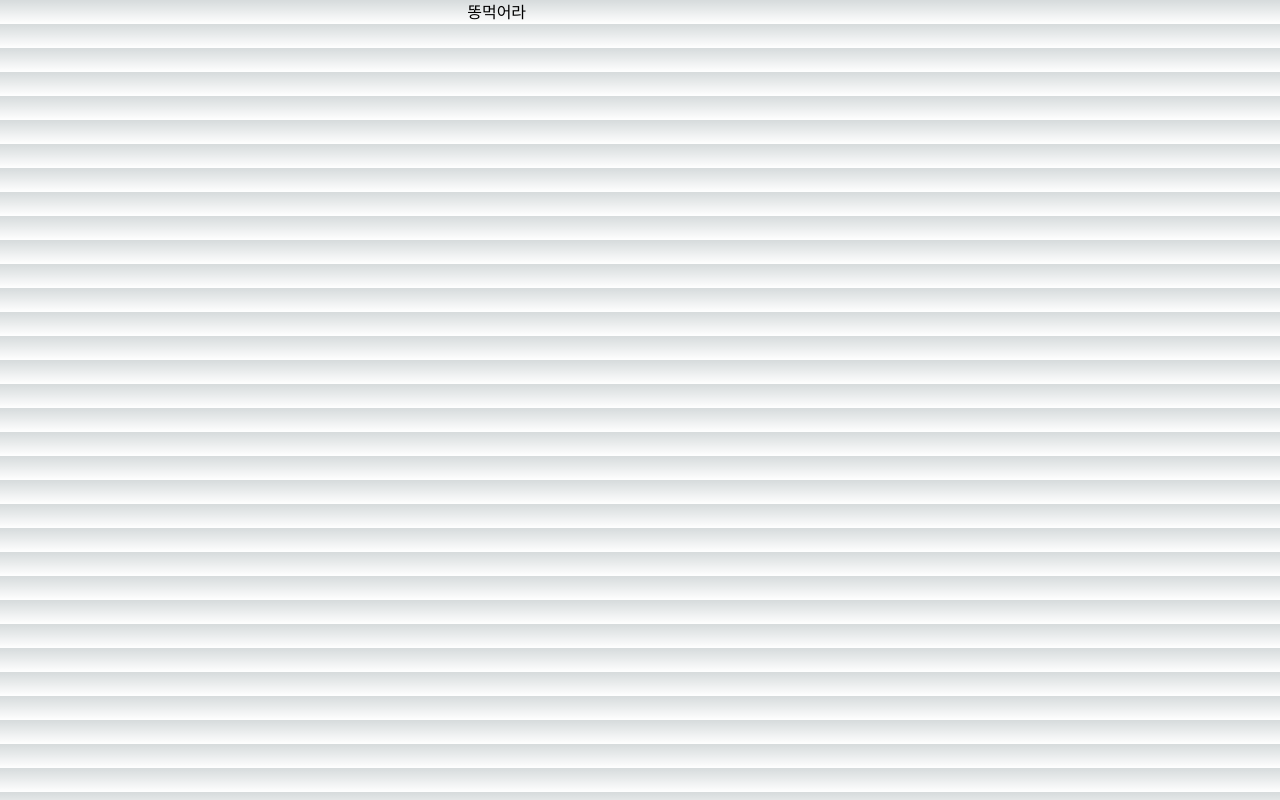
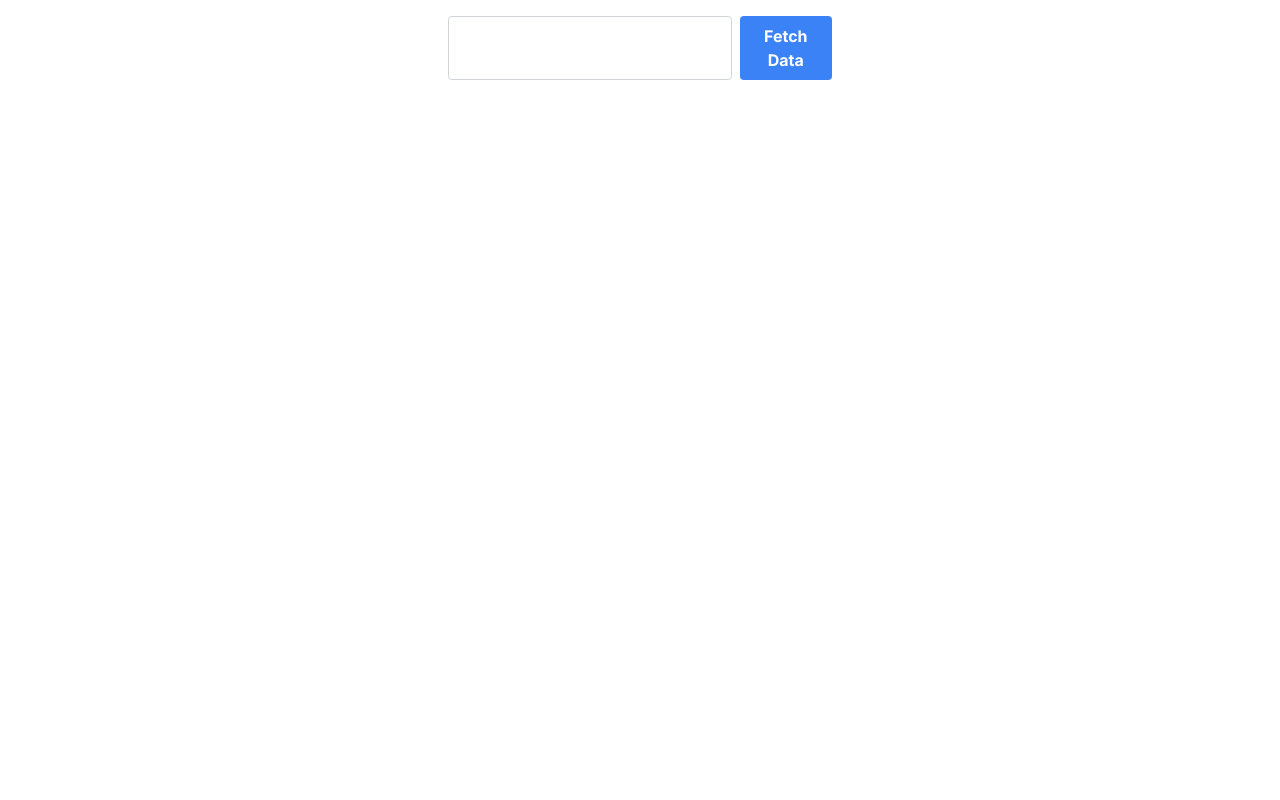
Before and after one commit to lolrecordproject/front, a Next.js app in the folder lck_pro/: page /home in a window 1280 px wide. Built offline with nearby package versions, Linux system fonts and the light colour scheme.

Commit message:
feature : search

```diff
--- a/lck_pro/app/(main)/home/page.tsx
+++ b/lck_pro/app/(main)/home/page.tsx
@@ -1,8 +1,59 @@
-export default function home() {
+"use client";
+
+import { useState } from "react";
+import axios from "axios";
+
+export default function Home() {
+  const [inputValue, setInputValue] = useState("");
+  const [data, setData] = useState<any>(null);
+  const [loading, setLoading] = useState(false);
+
+  const fetchData = async () => {
+    setLoading(true);
+    try {
+      const [nickname, tagline] = inputValue.split("#");
+      const response = await axios.get(
+        `http://localhost:8000/riotpost/${nickname}/${tagline}`
+      );
+      setData(response.data);
+    } catch (error) {
+      console.error("Error fetching data:", error);
+    } finally {
+      setLoading(false);
+    }
+  };
+
+  console.log(data);
+
+  const handleInputChange = (e: React.ChangeEvent<HTMLInputElement>) => {
+    setInputValue(e.target.value);
+  };
+
   return (
     <div>
-      <div className="w-[90%] mx-auto">
-        <div className="w-[30%] mx-auto">똥먹어라</div>
+      <div className="mx-auto h-screen bg-white">
+        <div className="flex w-[30%] mx-auto justify-center">
+          <input
+            type="text"
+            value={inputValue}
+            onChange={handleInputChange}
+            className="w-full mt-4 mr-2 p-2 border border-gray-300 rounded"
+          />
+          <button
+            onClick={fetchData}
+            className="mt-4 bg-blue-500 hover:bg-blue-700 text-white font-bold py-2 px-4 rounded"
+          >
+            Fetch Data
+          </button>
+        </div>
+        {loading && <p>Loading...</p>}
+        {data && (
+          <div className="mt-4 mx-auto w-[30%]">
+            {data.result.map((item: any, index: any) => (
+              <p key={index}>{item.toString()}</p>
+            ))}
+          </div>
+        )}
       </div>
     </div>
   );
--- a/lck_pro/app/page.tsx
+++ b/lck_pro/app/page.tsx
@@ -6,7 +6,8 @@ export default function Home() {
       <Link href="/home">
         <div
           className="
-                    bg-gray2
+                    bg-white
+                    h-screen
                     p-3
                     font-semibold
                     "
```
